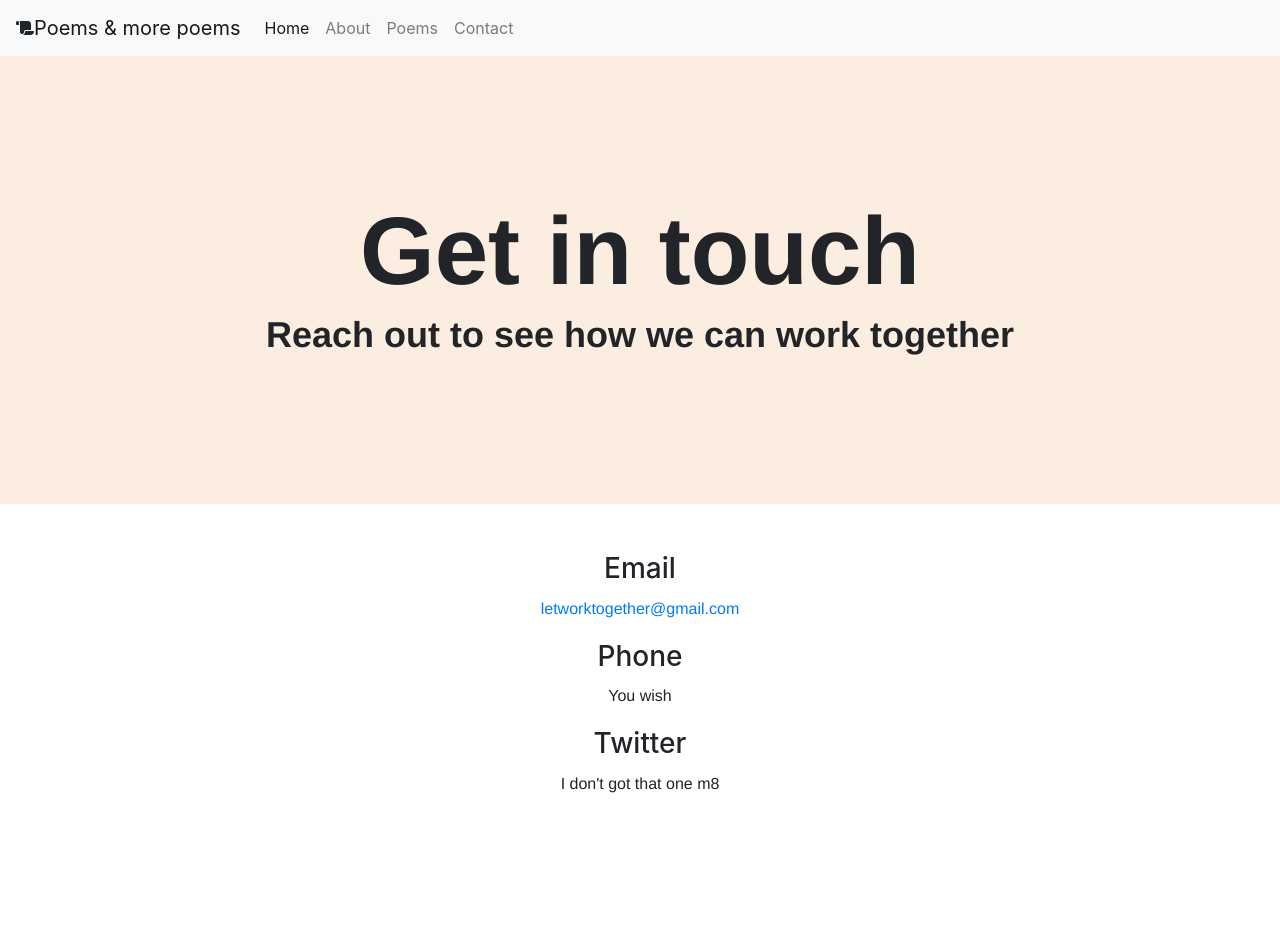
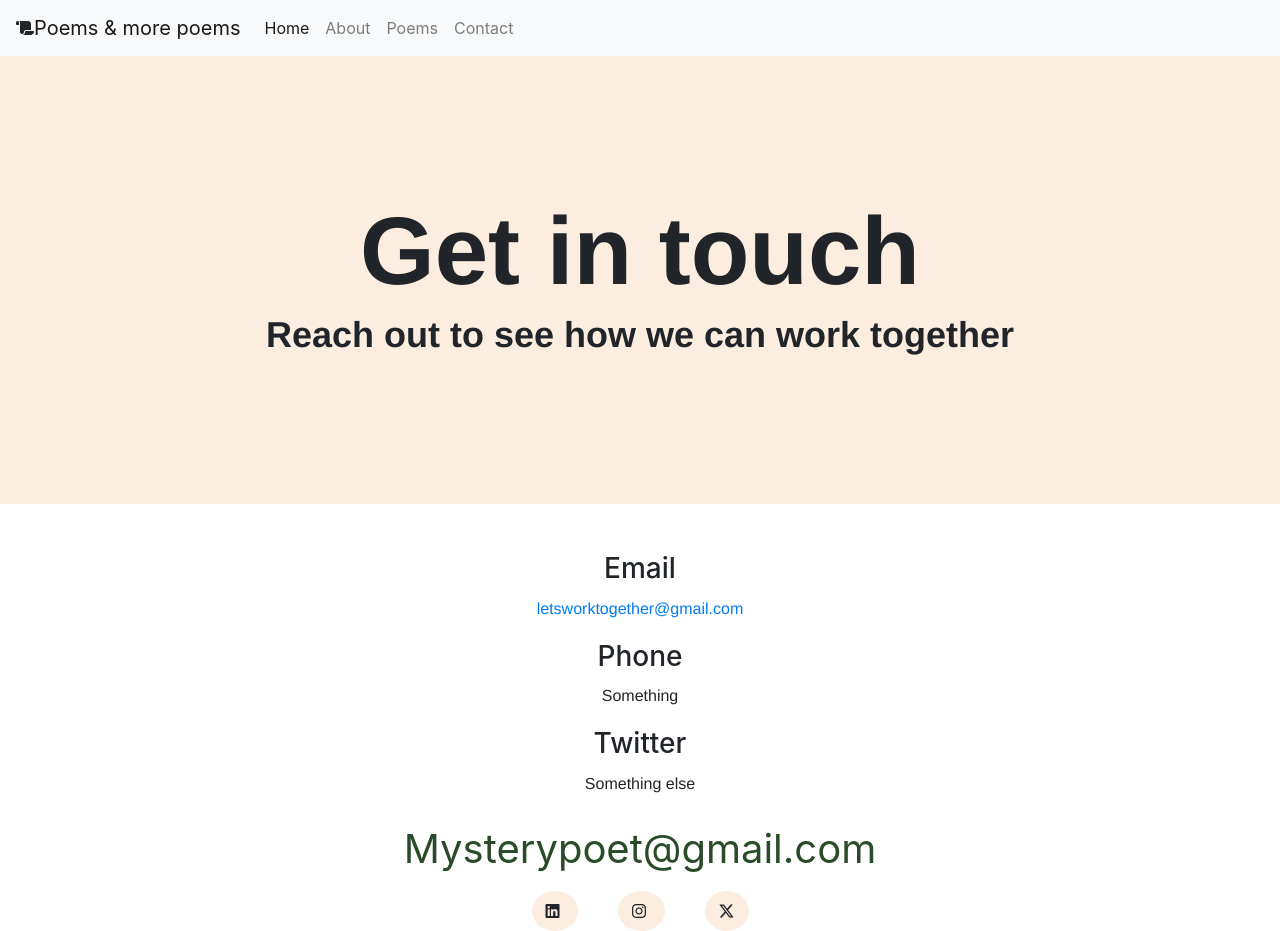
Before and after one commit to latifaalkhanjary/poetry-portfolio-project, a plain HTML site: page contact-me.html in a window 1280 px wide. Before the commit the page ends 815 px from the top, so only its background shows below. Drawn offline with nearby package versions, Linux system fonts and the light colour scheme.

Commit message:
Added footer

```diff
--- a/contact-me.html
+++ b/contact-me.html
@@ -41,13 +41,29 @@
 
 <div class="container container-contact mt-5">
     <h3>Email</h3>
-   <p><a href="mailto:letworktogether@gmail.com" target="_blank">letworktogether@gmail.com</a> </p>
+   <p><a href="mailto:letworktogether@gmail.com" target="_blank">letsworktogether@gmail.com</a> </p>
 
     <h3>Phone</h3>
-    <p>You wish</p>
+    <p>Something</p>
 
     <h3>Twitter</h3>
-    <p>I don't got that one m8</p>
+    <p>Something else</p>
 </div>
+<footer>
+  <div class="contact-email">
+  <a href="#">Mysterypoet@gmail.com</a>
+  </div>
 
+        <div class="social-links">
+        <a>
+        <i class="fa-brands fa-linkedin"></i>
+        </a>
+        <a>
+        <i class="fa-brands fa-instagram"></i>
+      </a>
+      <a>
+        <i class="fa-brands fa-x-twitter"></i>
+      </a>
+    </div>
+      </footer>
 </body>
--- a/styles/portfolio.css
+++ b/styles/portfolio.css
@@ -93,3 +93,39 @@ text-align: center;
 padding: 49px, 119px;
 background-color: solid black;
 }
+
+
+footer .social-links {
+    text-align: center;
+
+}
+
+footer .social-links a {
+     color:#294B29;
+     margin: 0px 20px;
+     padding: 10px 14px;
+     background:#fbeee0;
+     border-radius: 50%;
+}
+
+footer .socal-links a:hover {
+   color: #fbeee0;
+}
+
+
+footer .contact-email {
+    text-align: center;
+margin: 20px 20px;
+
+
+}
+
+footer .contact-email a {
+    color:#294B29;
+    margin: auto;
+        font-size: 40px;
+}
+
+footer a:hover {
+    color:#294B29;
+}
```
Also changed, not shown: index.html (+19 -0 lines), poems.html (+16 -0 lines), about-me.html (line endings or trailing spaces), 1 other file.
